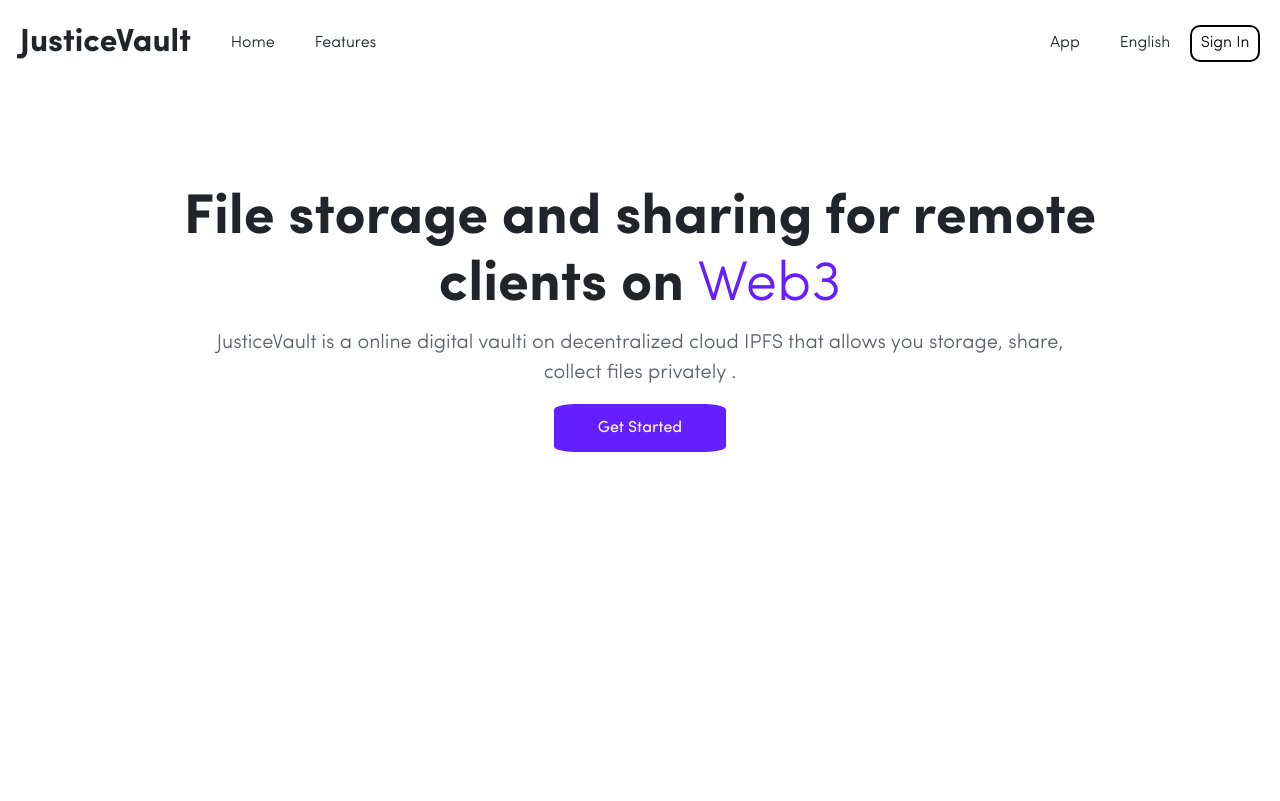
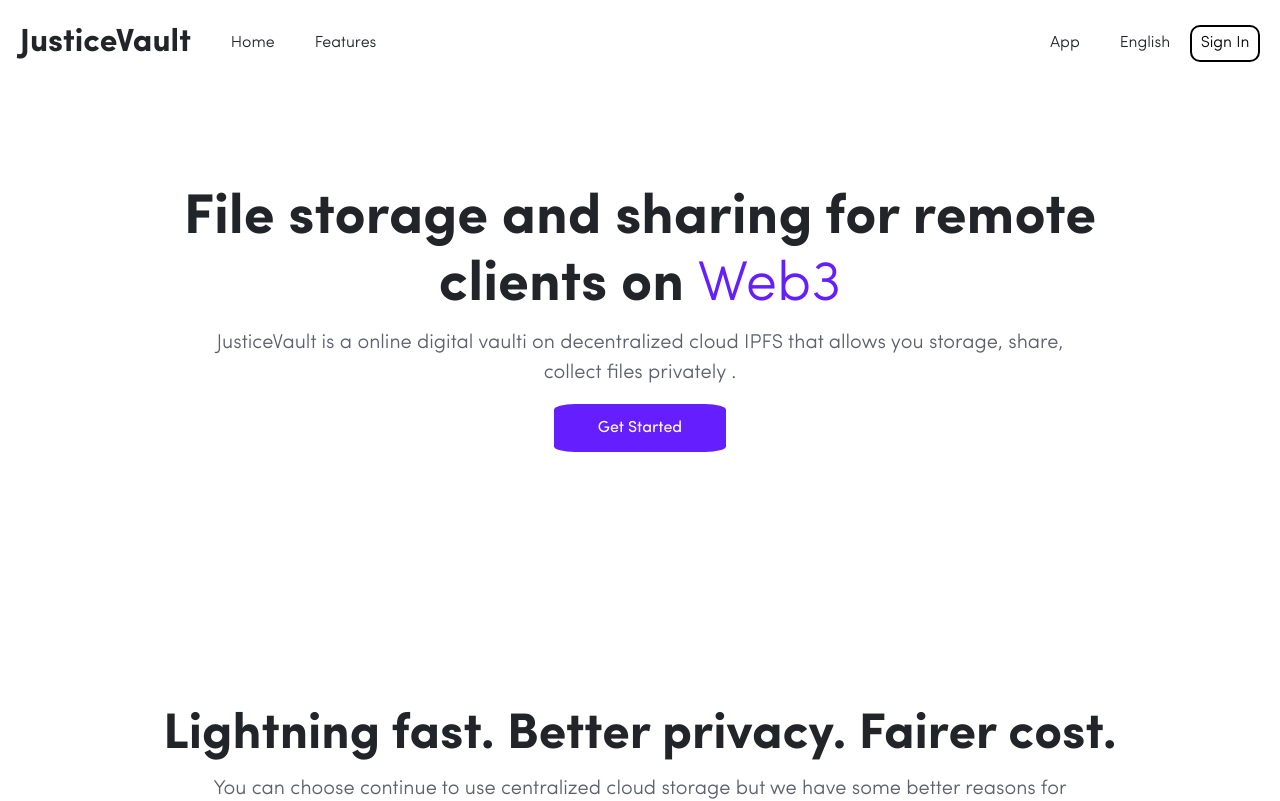
Before and after one commit to ansonantony/justicevault, a Next.js app in the folder justicevault/: page / in a window 1280 px wide. Shown: the top 801 px of the page. Built offline with nearby package versions, Linux system fonts and the light colour scheme.

Commit message:
Update globals.css
height

```diff
--- a/justicevault/src/app/globals.css
+++ b/justicevault/src/app/globals.css
@@ -65,7 +65,7 @@
   margin-top: 100px;
   align-items: center;
   flex-direction: column;
-  min-height: 75vh;
+  min-height: 500px;
   width: 100%;
  }
  .header h2{
@@ -116,7 +116,7 @@
  }
  .cards .card{
   width: 320px;
-  height: 395px;
+  height: 500px;
   color: #fff;
   background-color: #651FFF;
   flex-basis: 25%;
```
